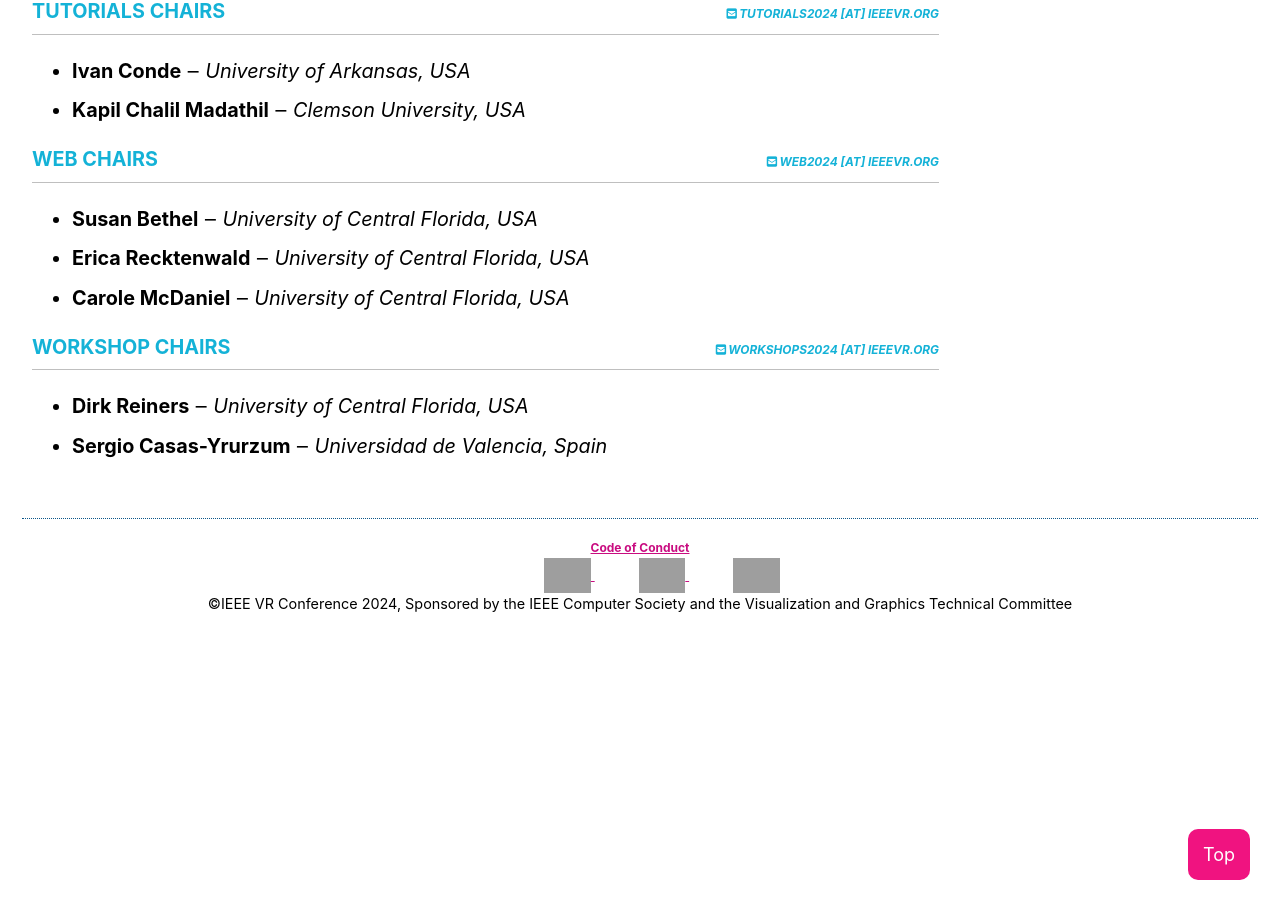
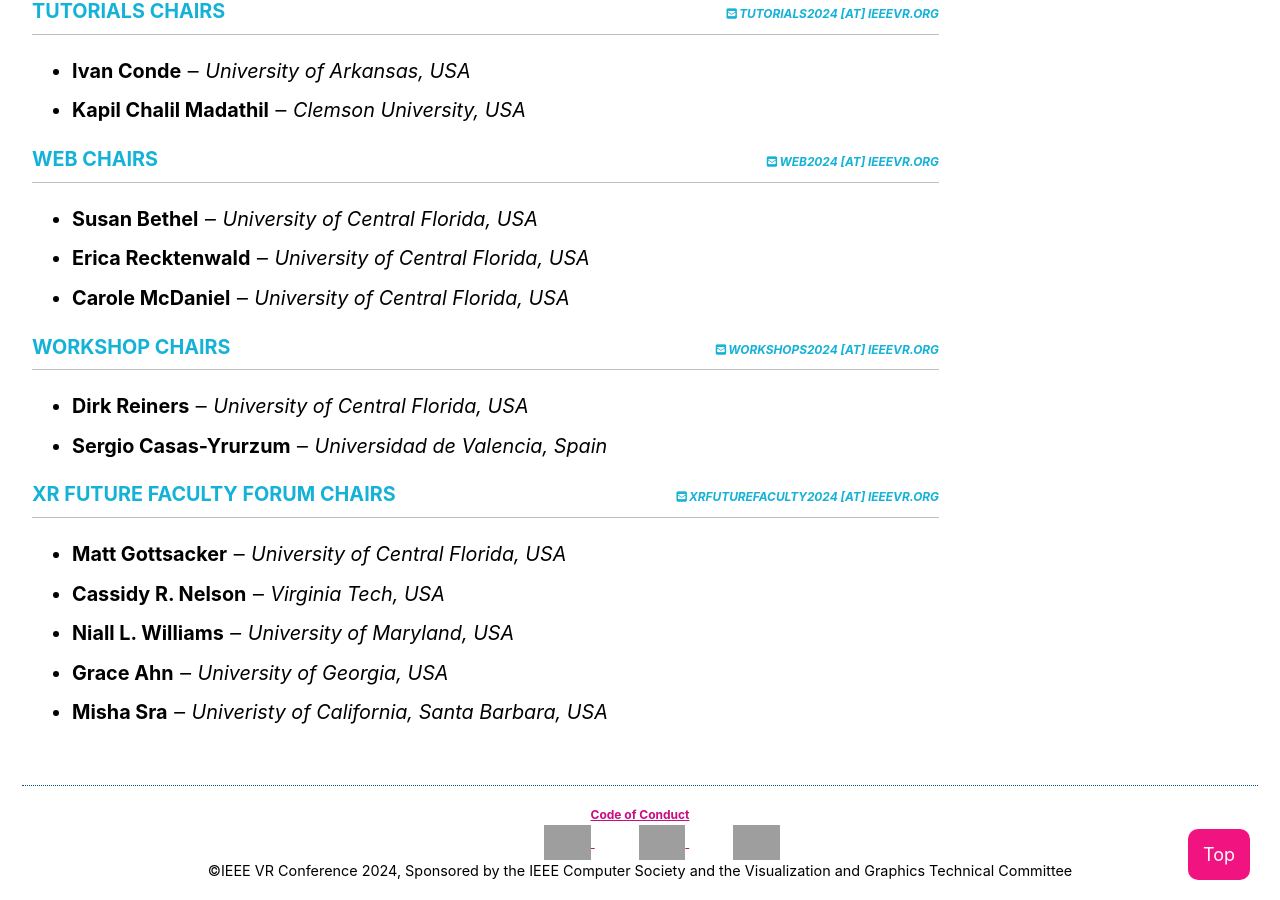
Before and after one commit to ieeevr/2024, a Jekyll site: the page built from committees/conference-committee/index.md, in a window 1280 px wide and 900 px high, scrolled down 2362 px. Built offline with Jekyll 4.4.1, drawn with Linux system fonts in a browser that asks for light colours; cached includes are drawn as plain includes; nearby versions of some CDN libraries; grey boxes are pictures that could not be loaded.

Commit message:
Update index.md with XR future faculty chairs

```diff
--- a/committees/conference-committee/index.md
+++ b/committees/conference-committee/index.md
@@ -108,3 +108,13 @@
 		<li><span class="bold">Sergio Casas-Yrurzum</span> &#x2012; <i>Universidad de Valencia, Spain</i></li>
 	</ul>
 </div>
+<div>
+	<h2>XR Future Faculty Forum Chairs  <div class="floatRight"><i class="fas fa-fw fa-envelope-square emailIconSm" style=""></i><i class="emailTextSm">xrfuturefaculty2024 [at] ieeevr.org</i></div></h2>
+	<ul>
+		<li><span class="bold">Matt Gottsacker</span> &#x2012; <i>University of Central Florida, USA</i></li>
+		<li><span class="bold">Cassidy R. Nelson</span> &#x2012; <i>Virginia Tech, USA</i></li>
+		<li><span class="bold">Niall L. Williams</span> &#x2012; <i>University of Maryland, USA</i></li>
+		<li><span class="bold">Grace Ahn</span> &#x2012; <i>University of Georgia, USA</i></li>
+		<li><span class="bold">Misha Sra</span> &#x2012; <i>Univeristy of California, Santa Barbara, USA</i></li>
+	</ul>
+</div>
```
